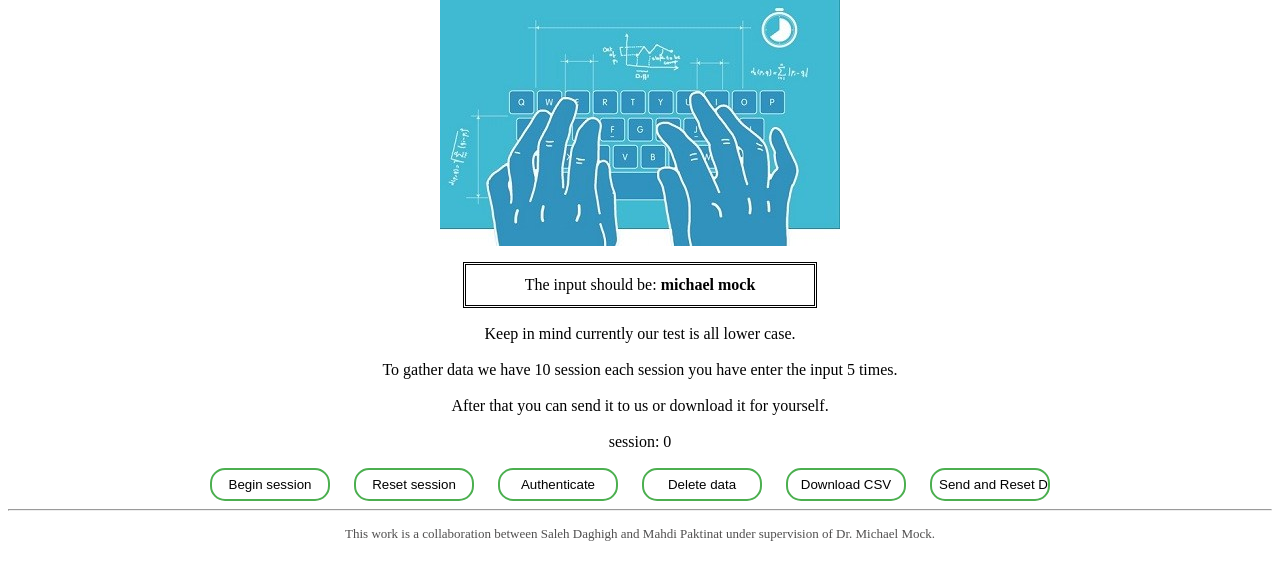
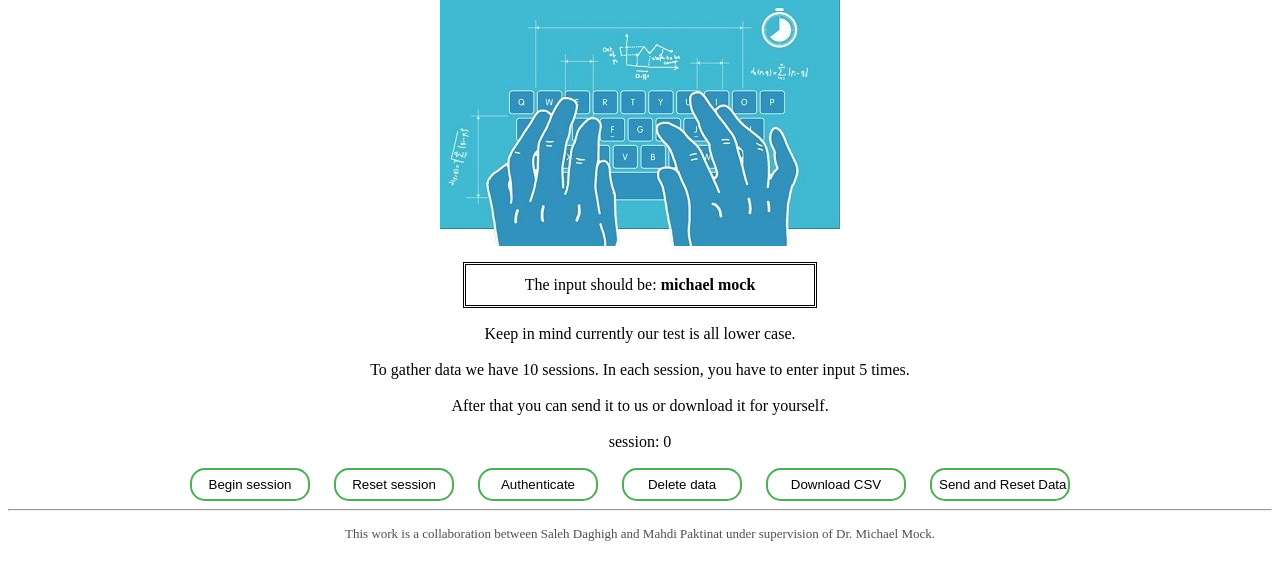
Before and after one commit to ucontacti/keystroke-based-identification, a Flask app: page / in a window 1280 px wide. Shown: the part 89-669 px from the top of the page. Run offline with Flask 2, Linux system fonts and the light colour scheme.

Commit message:
small fixes

```diff
--- a/static/css/main.css
+++ b/static/css/main.css
@@ -404,7 +404,7 @@ p {
     margin-right: 20px;
     padding: 7px;
     border-radius: 15px;
-    width: 120px;
+    width: 140px;
     transition: 0.4s;
     cursor: pointer;
     outline: 0;
--- a/templates/index.html
+++ b/templates/index.html
@@ -13,7 +13,7 @@
     <img src="../static/keystroke_dynamics1.jpg" class = "center">
     <p id = "inp">The input should be: <b>michael mock</b></p>
     <p>Keep in mind currently our test is all lower case.</p>
-    <p>To gather data we have 10 session each session you have enter the input 5 times.</p>
+    <p>To gather data we have 10 sessions. In each session, you have to enter input 5 times.</p>
     <p>After that you can send it to us or download it for yourself.</p>
     <p id = "p2"></p>
     <! –– Button wrapper ––>
```
Also changed, not shown: README.md.
